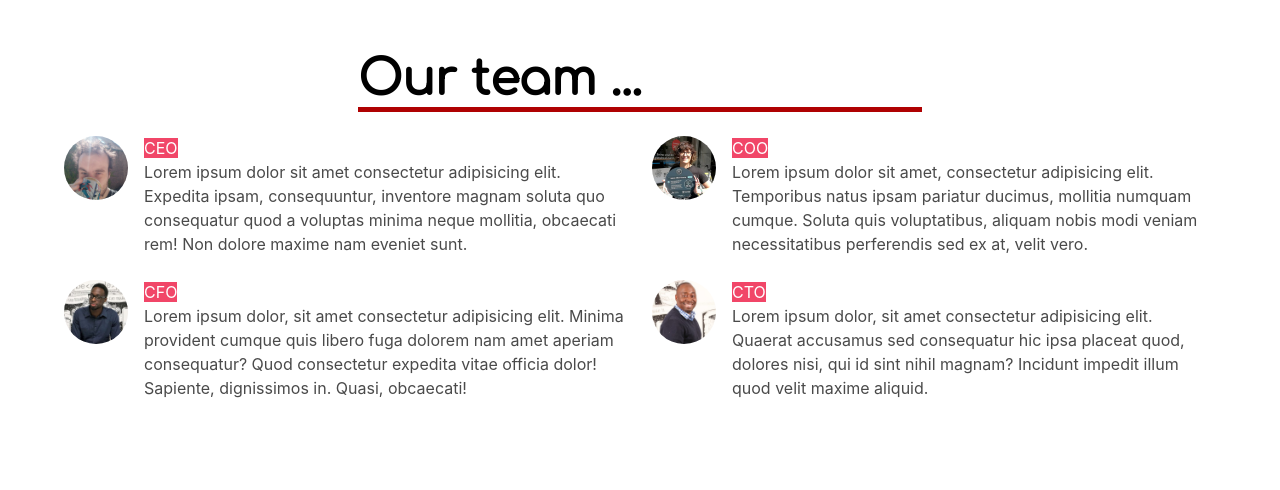
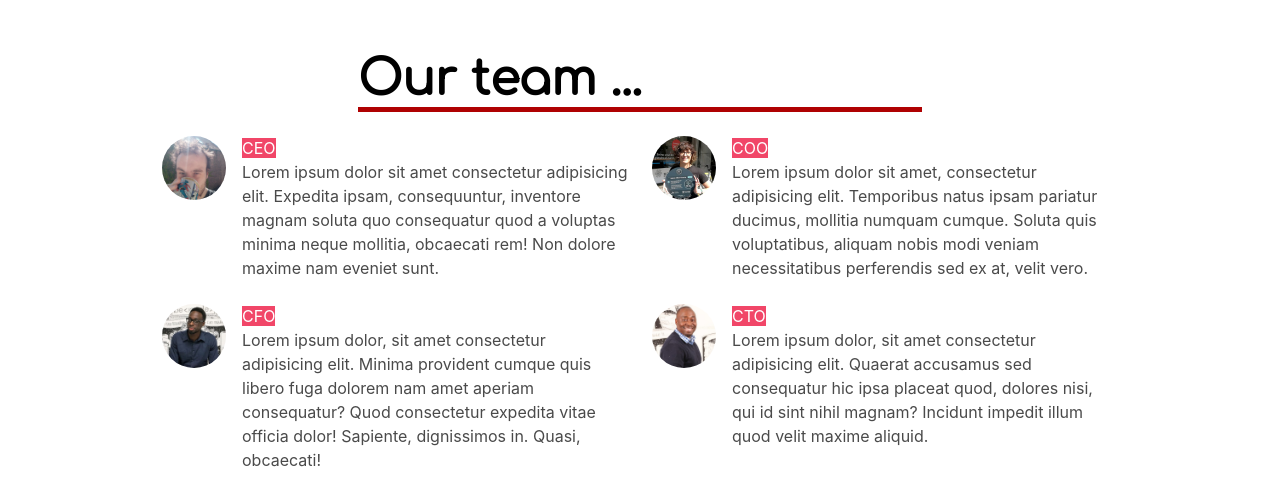
Before and after one commit to NalessoAxel/main_eventer, a plain HTML site: page index.html in a window 1280 px wide. Shown: the part 1210-1700 px from the top of the page. Drawn offline with nearby package versions, Linux system fonts and the light colour scheme.

Commit message:
dernieres retouches

```diff
--- a/index.html
+++ b/index.html
@@ -136,7 +136,9 @@
 
             <div class="columns">
 
-                <div class="column">
+                <div class="column"></div>
+
+                <div class="column is-5">
                     <article class="media">
                         <div class="media-left">
                             <figure class="image is-64x64">
@@ -157,7 +159,7 @@
                     </article>
                 </div>
 
-                <div class="column">
+                <div class="column is-5">
                     <article class="media">
                         <div class="media-left">
                             <figure class="image is-64x64">
@@ -177,12 +179,16 @@
                     </article>
                 </div>
 
+                <div class="column"></div>
+
 
             </div>
 
             <div class="columns">
 
-                <div class="column">
+                <div class="column"></div>
+
+                <div class="column is-5">
                     <article class="media">
                         <div class="media-left">
                             <figure class="image is-64x64">
@@ -203,7 +209,7 @@
                     </article>
                 </div>
 
-                <div class="column">
+                <div class="column is-5">
                     <article class="media">
                         <div class="media-left">
                             <figure class="image is-64x64">
@@ -223,6 +229,8 @@
                         </div>
                     </article>
                 </div>
+
+                <div class="column"></div>
 
 
 
```
